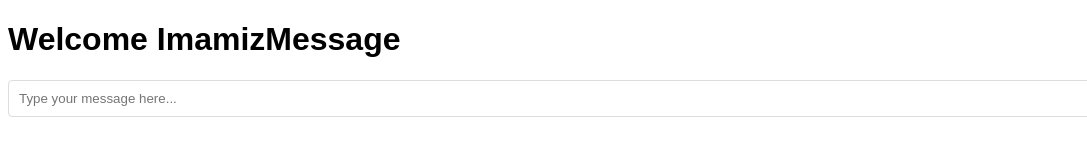
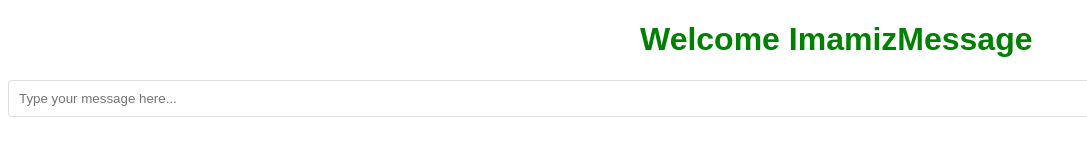
Before and after one commit to Imthiyas114/imth, a website: page public/index.html in a window 1280 px wide. Shown: the whole page, without its empty margins (0-1087 px from the left). Drawn offline with nearby package versions, Linux system fonts and the light colour scheme; no server answers.

Commit message:
Update styles.css

```diff
--- a/public/styles.css
+++ b/public/styles.css
@@ -1,5 +1,11 @@
 body {
     font-family: Arial, sans-serif;
+    color: yellow;
+}
+
+h1 {
+    margin-left: 50%;
+    color: green;
 }
 
 #messages {
```
